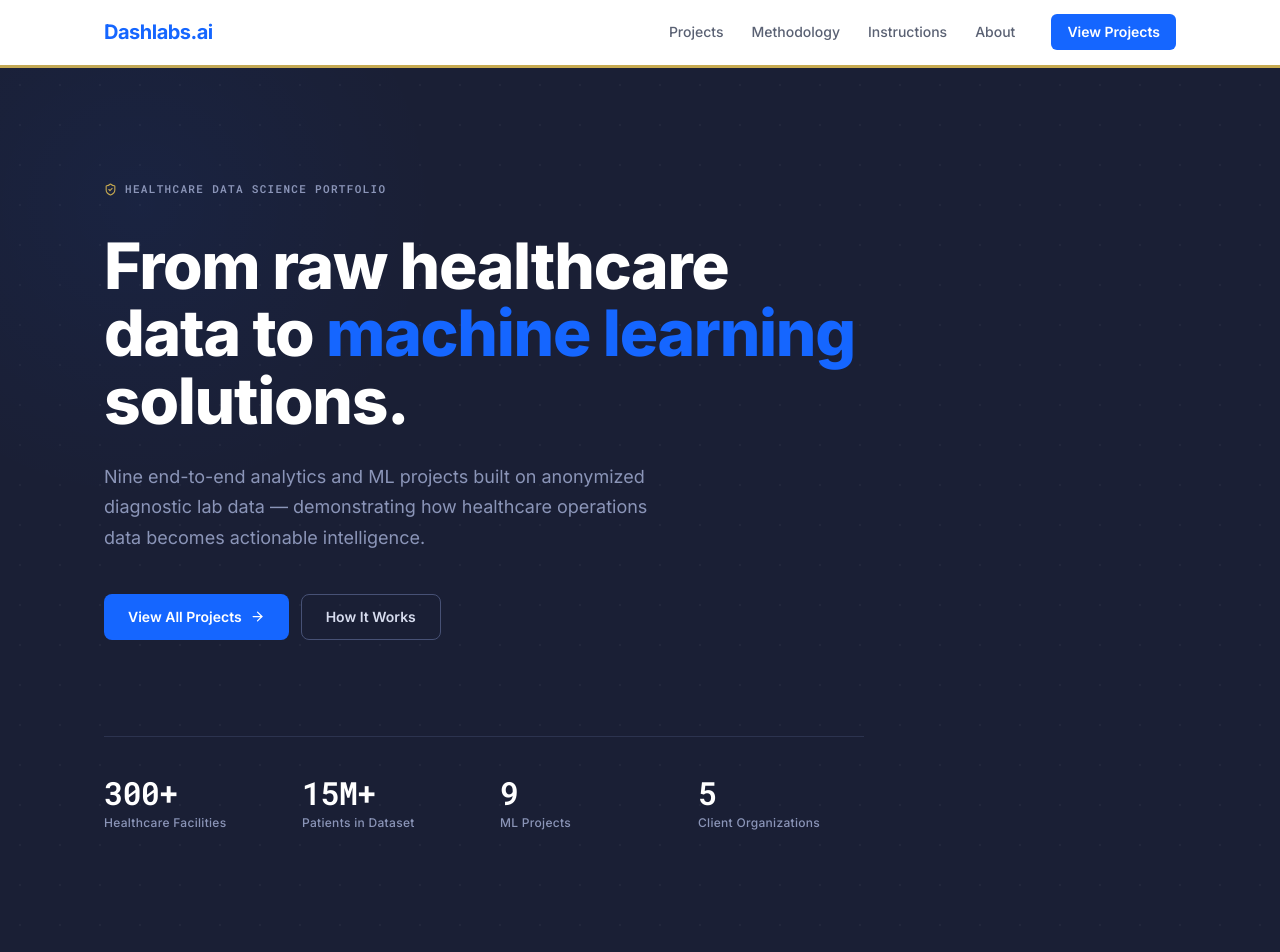
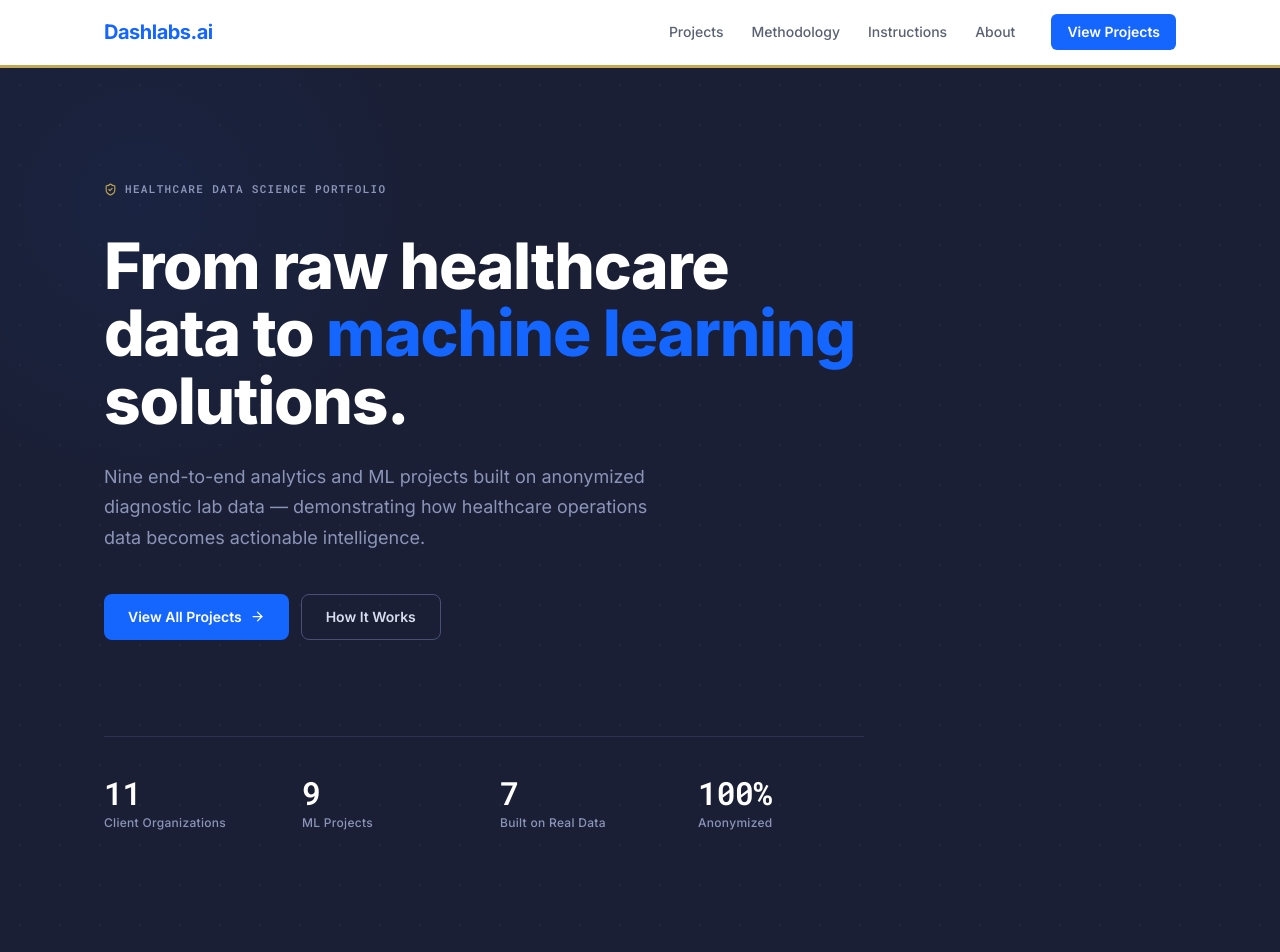
Before and after one commit to OrangeJuice023/dashlabs-sample-project, a Next.js app: page / in a window 1280 px wide. Shown: the top 952 px of the page. Built offline with nearby package versions, Linux system fonts and the light colour scheme.

Commit message:
Update Hero.tsx

```diff
--- a/src/components/home/Hero.tsx
+++ b/src/components/home/Hero.tsx
@@ -6,10 +6,10 @@ import { ArrowRight, ShieldCheck } from "lucide-react";
 import { fadeUp, staggerContainer } from "@/lib/animations";
 
 const stats = [
-  { value: "300+", label: "Healthcare Facilities" },
-  { value: "15M+", label: "Patients in Dataset" },
+  { value: "11", label: "Client Organizations" },
   { value: "9", label: "ML Projects" },
-  { value: "5", label: "Client Organizations" },
+  { value: "7", label: "Built on Real Data" },
+  { value: "100%", label: "Anonymized" },
 ];
 
 export function Hero() {
```
